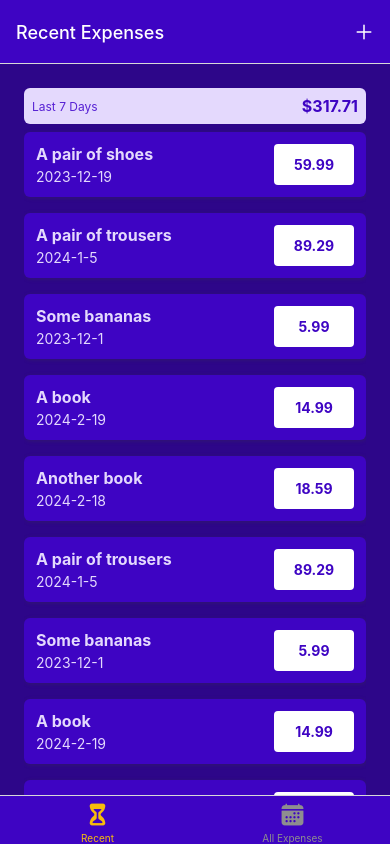
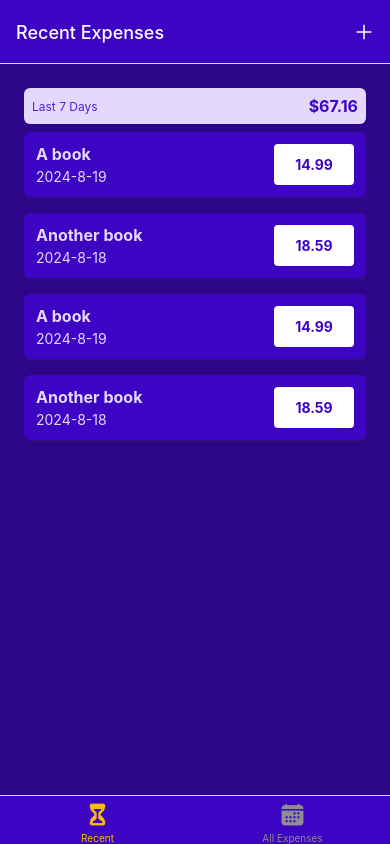
Before and after one commit to gliu7717/react_native_expense_track, a React Native app: screen /RecentExpenses in a window 390 px wide. Built offline with nearby package versions, Linux system fonts and the light colour scheme.

Commit message:
use the context

```diff
--- a/App.js
+++ b/App.js
@@ -7,9 +7,9 @@ import { Ionicons } from '@expo/vector-icons';
 import ManageExpense from './screens/ManageExpense';
 import RecentExpenses from './screens/RecentExpenses';
 import AllExpenses from './screens/AllExpenses';
-
 import { GlobalStyles } from './constants/styles';
 import IconButton from './components/UI/IconButton';
+import ExpensesContextProvider from './store/expenses-context';
 
 const Stack = createNativeStackNavigator();
 const BottomTabs = createBottomTabNavigator();
@@ -64,6 +64,7 @@ export default function App() {
   return (
     <>
       <StatusBar style="auto" />
+      <ExpensesContextProvider>
         <NavigationContainer>
           <Stack.Navigator
             screenOptions={{
@@ -85,6 +86,7 @@ export default function App() {
             />
           </Stack.Navigator>
         </NavigationContainer>
+      </ExpensesContextProvider>
     </>
   );
 }
--- a/Screens/AllExpenses.js
+++ b/Screens/AllExpenses.js
@@ -1,7 +1,14 @@
+import { useContext } from 'react';
+
 import ExpensesOutput from '../components/ExpensesOutput/ExpensesOutput';
+import { ExpensesContext } from '../store/expenses-context';
 
 function AllExpenses() {
-  return <ExpensesOutput expensesPeriod="Total" />;
+  const expensesCtx = useContext(ExpensesContext);
+
+  return (
+    <ExpensesOutput expenses={expensesCtx.expenses} expensesPeriod="Total" />
+  );
 }
 
 export default AllExpenses;
--- a/Screens/RecentExpenses.js
+++ b/Screens/RecentExpenses.js
@@ -1,7 +1,22 @@
+import { useContext } from 'react';
+
 import ExpensesOutput from '../components/ExpensesOutput/ExpensesOutput';
+import { ExpensesContext } from '../store/expenses-context';
+import { getDateMinusDays } from '../util/date';
 
 function RecentExpenses() {
-  return <ExpensesOutput expensesPeriod="Last 7 Days" />;
+  const expensesCtx = useContext(ExpensesContext);
+
+  const recentExpenses = expensesCtx.expenses.filter((expense) => {
+    const today = new Date();
+    const date7DaysAgo = getDateMinusDays(today, 7);
+    return (expense.date >= date7DaysAgo) && (expense.date <= today);
+  });
+  console.log(recentExpenses)
+
+  return (
+    <ExpensesOutput expenses={recentExpenses} expensesPeriod="Last 7 Days" />
+  );
 }
 
 export default RecentExpenses;
--- a/components/ExpensesOutput/ExpensesOutput.js
+++ b/components/ExpensesOutput/ExpensesOutput.js
@@ -4,68 +4,11 @@ import { GlobalStyles } from '../../constants/styles';
 import ExpensesList from './ExpensesList';
 import ExpensesSummary from './ExpensesSummary';
 
-const DUMMY_EXPENSES = [
-  {
-    id: 'e1',
-    description: 'A pair of shoes',
-    amount: 59.99,
-    date: new Date('2023-12-19')
-  },
-  {
-    id: 'e2',
-    description: 'A pair of trousers',
-    amount: 89.29,
-    date: new Date('2024-01-05')
-  },
-  {
-    id: 'e3',
-    description: 'Some bananas',
-    amount: 5.99,
-    date: new Date('2023-12-01')
-  },
-  {
-    id: 'e4',
-    description: 'A book',
-    amount: 14.99,
-    date: new Date('2024-02-19')
-  },
-  {
-    id: 'e5',
-    description: 'Another book',
-    amount: 18.59,
-    date: new Date('2024-02-18')
-  },
-  {
-    id: 'e6',
-    description: 'A pair of trousers',
-    amount: 89.29,
-    date: new Date('2024-01-05')
-  },
-  {
-    id: 'e7',
-    description: 'Some bananas',
-    amount: 5.99,
-    date: new Date('2023-12-01')
-  },
-  {
-    id: 'e8',
-    description: 'A book',
-    amount: 14.99,
-    date: new Date('2024-02-19')
-  },
-  {
-    id: 'e9',
-    description: 'Another book',
-    amount: 18.59,
-    date: new Date('2024-02-18')
-  }
-];
-
 function ExpensesOutput({ expenses, expensesPeriod }) {
   return (
     <View style={styles.container}>
-      <ExpensesSummary expenses={DUMMY_EXPENSES} periodName={expensesPeriod} />
-      <ExpensesList expenses={DUMMY_EXPENSES} />
+      <ExpensesSummary expenses={expenses} periodName={expensesPeriod} />
+      <ExpensesList expenses={expenses} />
     </View>
   );
 }
--- a/store/expenses-context.js
+++ b/store/expenses-context.js
@@ -23,19 +23,19 @@ const DUMMY_EXPENSES = [
     id: 'e4',
     description: 'A book',
     amount: 14.99,
-    date: new Date('2024-02-19'),
+    date: new Date('2024-08-19'),
   },
   {
     id: 'e5',
     description: 'Another book',
     amount: 18.59,
-    date: new Date('2024-02-18'),
+    date: new Date('2024-08-18'),
   },
   {
     id: 'e6',
     description: 'A pair of trousers',
     amount: 89.29,
-    date: new Date('2024-01-05'),
+    date: new Date('2024-08-05'),
   },
   {
     id: 'e7',
@@ -47,13 +47,13 @@ const DUMMY_EXPENSES = [
     id: 'e8',
     description: 'A book',
     amount: 14.99,
-    date: new Date('2024-02-19'),
+    date: new Date('2024-08-19'),
   },
   {
     id: 'e9',
     description: 'Another book',
     amount: 18.59,
-    date: new Date('2024-02-18'),
+    date: new Date('2024-08-18'),
   },
 ];
 
@@ -100,7 +100,18 @@ function ExpensesContextProvider({ children }) {
     dispatch({ type: 'UPDATE', payload: { id: id, data: expenseData } });
   }
 
-  return <ExpensesContext.Provider>{children}</ExpensesContext.Provider>;
+  const value = {
+    expenses: expensesState,
+    addExpense: addExpense,
+    deleteExpense: deleteExpense,
+    updateExpense: updateExpense,
+  };
+
+  return (
+    <ExpensesContext.Provider value={value}>
+      {children}
+    </ExpensesContext.Provider>
+  );
 }
 
 export default ExpensesContextProvider;
--- a/util/date.js
+++ b/util/date.js
@@ -1,3 +1,7 @@
 export function getFormattedDate(date) {
     return `${date.getFullYear()}-${date.getMonth() + 1}-${date.getDate()}`;
-}
+  }
+
+  export function getDateMinusDays(date, days) {
+    return new Date(date.getFullYear(), date.getMonth(), date.getDate() - days);
+  }
```
Lines whose indentation alone changed are shown as unchanged.
